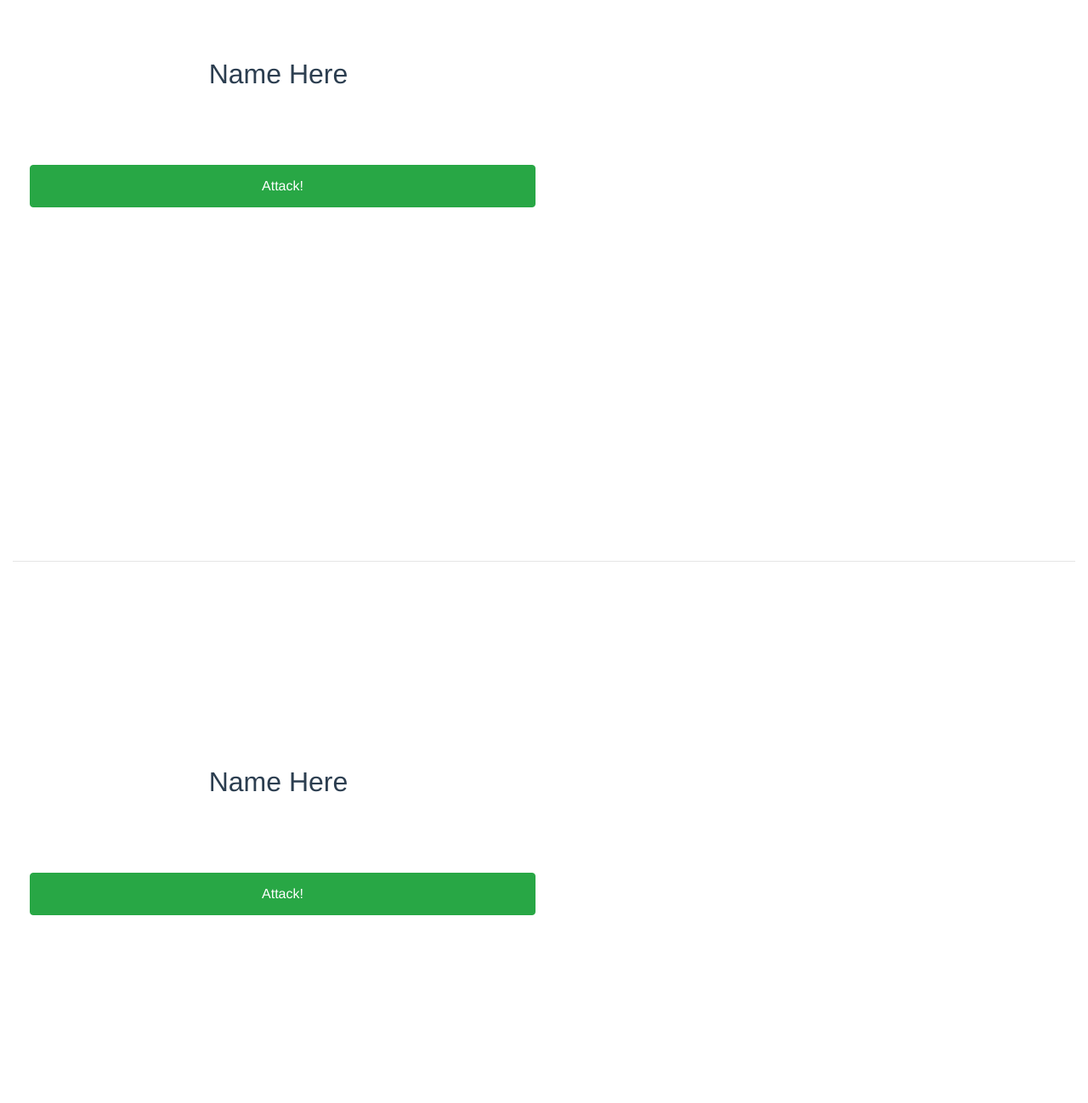
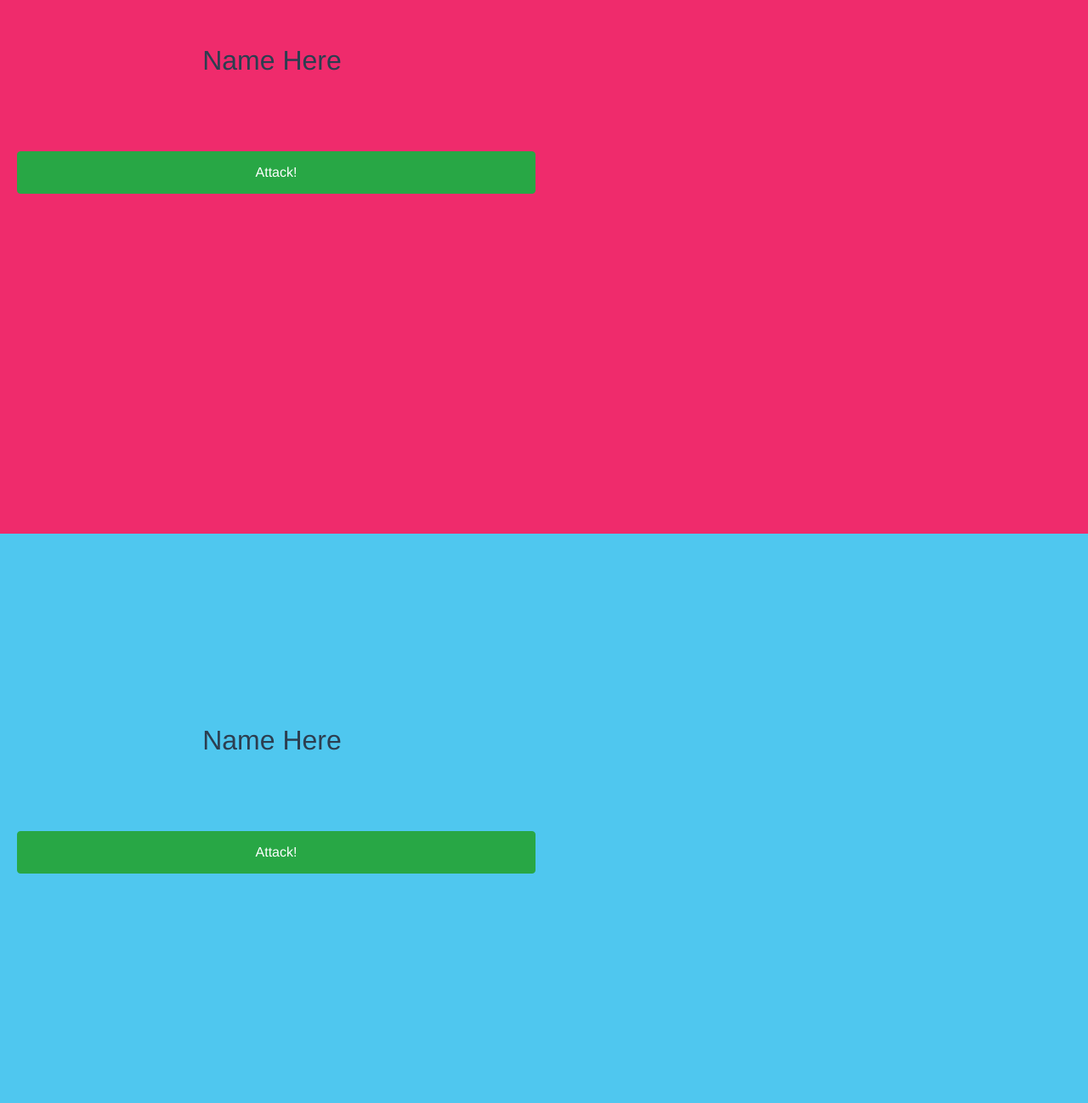
Before and after one commit to naskapal/Battleship, a Vue app in the folder client/: page /#/main-page in a window 1280 px wide. Shown: the part 172-1470 px from the top of the page at 85% size. Built offline with nearby package versions, Linux system fonts and the light colour scheme.

Commit message:
setengah jadi

```diff
--- a/client/src/App.vue
+++ b/client/src/App.vue
@@ -16,7 +16,10 @@ export default {
   -webkit-font-smoothing: antialiased;
   -moz-osx-font-smoothing: grayscale;
   text-align: center;
-  color: #2c3e50;
-  margin-top: 1em;
+  color: #2c3e50
+}
+* {
+  padding: 0;
+  margin: 0
 }
 </style>
--- a/client/src/components/FirstPlayer.vue
+++ b/client/src/components/FirstPlayer.vue
@@ -4,7 +4,7 @@
       <div class="row">
         <div class="col-md-6" :hidden="hidenPanel">
           <div class="row">
-            <div class="col-md-2.5" v-for="data in datas"><button type="button" class="btn btn-primary" @click="countRound(data)" :disabled="panelBtn"></button></div>
+            <div class="col-md-2.5" v-for="(data, index) in datas"><button type="button" class="btn btn-primary" @click="countRound(data, index, $event)" :disabled="panelBtn" :id="`player1-${index}`"></button></div>
           </div>
         </div>
         <div class="col-md-6">
@@ -24,6 +24,7 @@
         atkBtn: false,
         hidenPanel: true,
         panelBtn: false,
+        isActive: false,
         counter: 0,
         datas: [1, 2, 3, 4, 5, 6, 7, 8, 9, 10, 11, 12, 13, 14, 15, 16, 17, 18, 19, 20, 21, 22, 23, 24, 25, 26, 27, 28, 29, 30, 31, 32, 33, 34, 35, 36, 37, 38, 39, 40, 41, 42, 43, 44, 45, 46, 47, 48, 49, 50]
       }
@@ -33,14 +34,14 @@
         this.atkBtn = true
         this.hidenPanel = false
       },
-      countRound (data) {
+      countRound (data, index, event) {
+        console.log(event.currentTarget.id)
         this.counter++
         if (this.counter >= 3) {
           this.panelBtn = true
           this.atkBtn = false
           this.counter = 0
         }
-        console.log(data)
       }
     }
   }
@@ -55,6 +56,10 @@
 .firstPlayer .container-fluid {
   height: 100vh;
   padding-top: 20vh;
-  padding-bottom: 20vh
+  padding-bottom: 20vh;
+  background-color: #ef2b6c
+}
+.active {
+  background-color: red
 }
 </style>
--- a/client/src/components/MainPage.vue
+++ b/client/src/components/MainPage.vue
@@ -1,7 +1,6 @@
 <template>
-  <div class="container-fluid">
+  <div class="main-page">
     <FirstPlayer></FirstPlayer>
-    <hr>
     <SecondPlayer></SecondPlayer>
   </div>
 </template>
@@ -17,3 +16,7 @@
     }
   }
 </script>
+
+<style>
+
+</style>
--- a/client/src/components/SecondPlayer.vue
+++ b/client/src/components/SecondPlayer.vue
@@ -54,6 +54,7 @@
 .secondPlayer .container-fluid {
   height: 100vh;
   padding-top: 20vh;
-  padding-bottom: 20vh
+  padding-bottom: 20vh;
+  background-color: #4fc7ef
 }
 </style>
```
